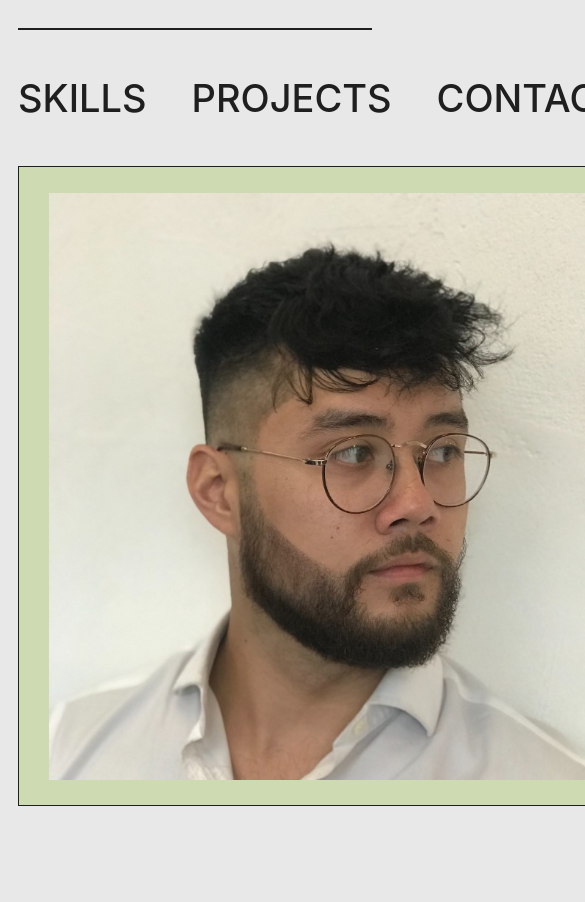
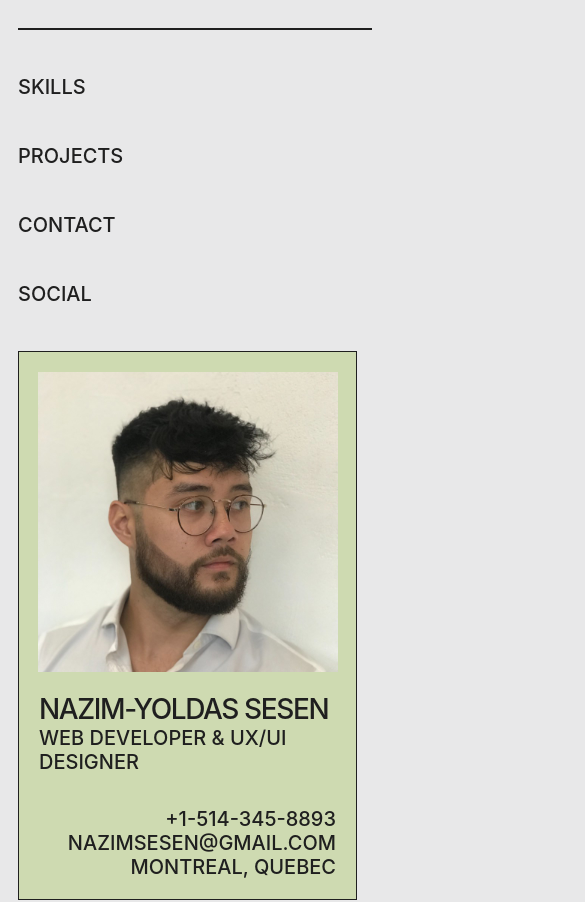
Before and after one commit to maisoncastro/maisoncastro.github.io, a React (Vite) app: page / in a window 390 px wide. Shown: the top 902 px of the page, 585 px wide, since content can reach past the window. Built offline with nearby package versions, Linux system fonts and the light colour scheme.

Commit message:
Mobile mode responsiveness for 375 made

```diff
--- a/src/App.tsx
+++ b/src/App.tsx
@@ -15,6 +15,7 @@ function App() {
     <Router>
       <>
         <div className="app-containesr">
+          <div className="content-container">
             <NavBar />
             <Header />
             <Skills />
@@ -22,6 +23,7 @@ function App() {
             <Contact />
             <Footer />
           </div>
+        </div>
       </>
     </Router>
   );
--- a/src/index.css
+++ b/src/index.css
@@ -227,3 +227,75 @@ hr {
 .footer-section span {
   padding-right: 0.2rem;
 }
+
+.content-container {
+  max-width: 1920px;
+  margin: 0 auto;
+}
+
+/* Mobile Styles */
+@media screen and (max-width: 767px) {
+  :root {
+    font-size: 20px;
+  }
+
+  .nav-bar {
+    flex-direction: column;
+  }
+
+  .header {
+    flex-direction: column;
+    align-items: center;
+    height: auto;
+
+    width: 339px;
+  }
+
+  .header img {
+    transform: scaleX(-1);
+    height: 300px;
+    width: 300px;
+  }
+
+  .header-img {
+    padding-left: 0;
+    padding-right: 0;
+    padding-top: 20px;
+  }
+
+  .header-info {
+    text-align: right;
+    max-height: 227px;
+  }
+
+  .title-subtitle {
+    display: flex;
+    flex-direction: column;
+    align-items: flex-start;
+
+    margin-top: 20px;
+  }
+
+  .title-subtitle span:nth-child(2) {
+    text-align: start;
+    padding-left: 20px;
+  }
+
+  .contact-info {
+    display: flex;
+    flex-direction: column;
+    align-items: flex-end;
+    padding-right: 20px;
+    padding-bottom: 20px;
+  }
+
+  .title {
+    font-size: 28px;
+    letter-spacing: -0.05em;
+    padding-left: 20px;
+  }
+
+  .projects-container {
+    grid-template-columns: 1fr;
+  }
+}
```
Lines whose indentation alone changed are shown as unchanged.
